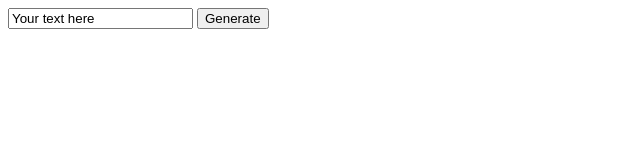
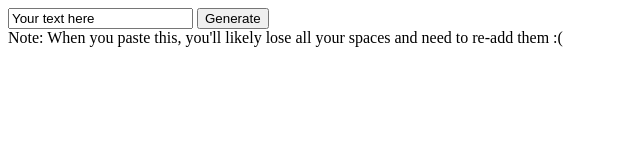
Before and after one commit to lukebatchelor/reimagined-octo-adventure, a plain HTML site: page index.html in a window 1280 px wide. Shown: the whole page, without its empty margins (0-640 px from the left). Drawn offline with Linux system fonts and the light colour scheme.

Commit message:
Update index.html

```diff
--- a/index.html
+++ b/index.html
@@ -11,6 +11,8 @@
 <body>
   <input type="text" name="text" id="text" cols="30" rows="10" value="Your text here"></input>
   <button onClick="run()">Generate</button>
+  <br>
+  Note: When you paste this, you'll likely lose all your spaces and need to re-add them :(
   <br>
   <script>
     function run() {
```
